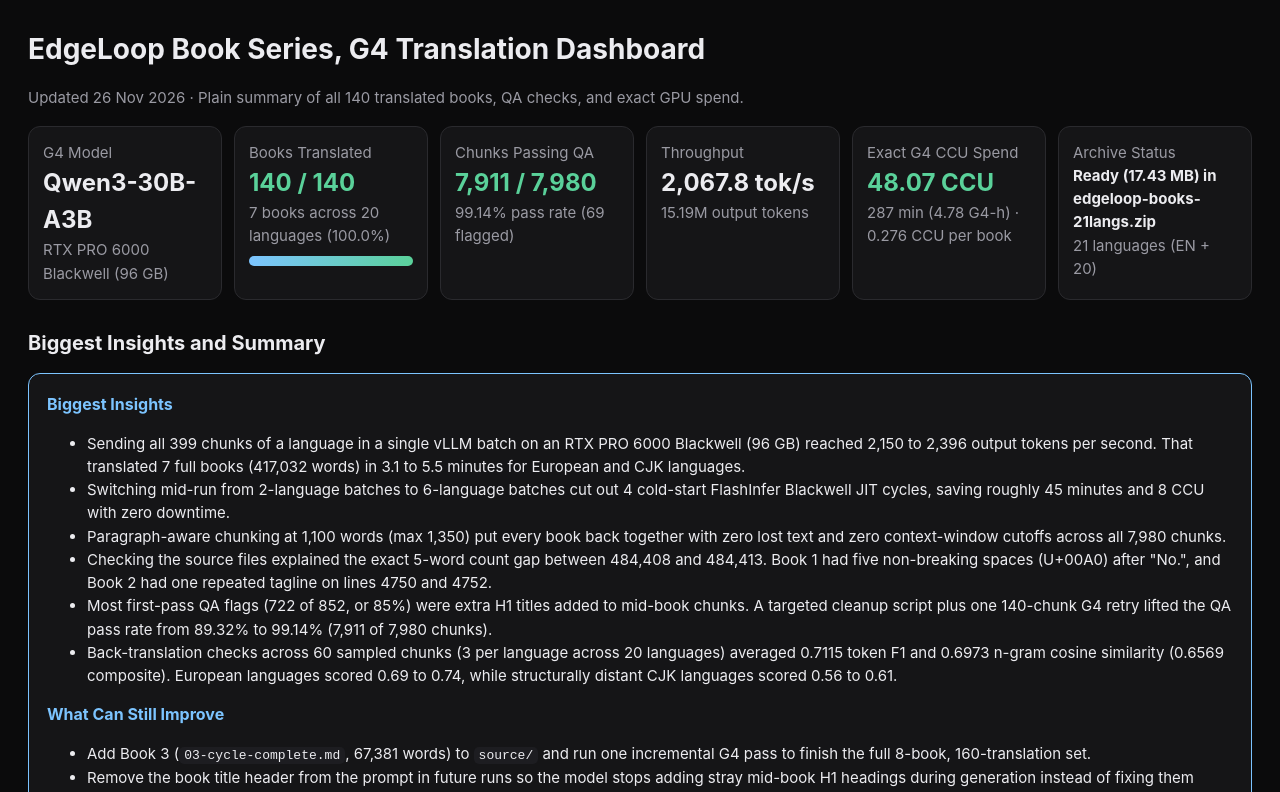
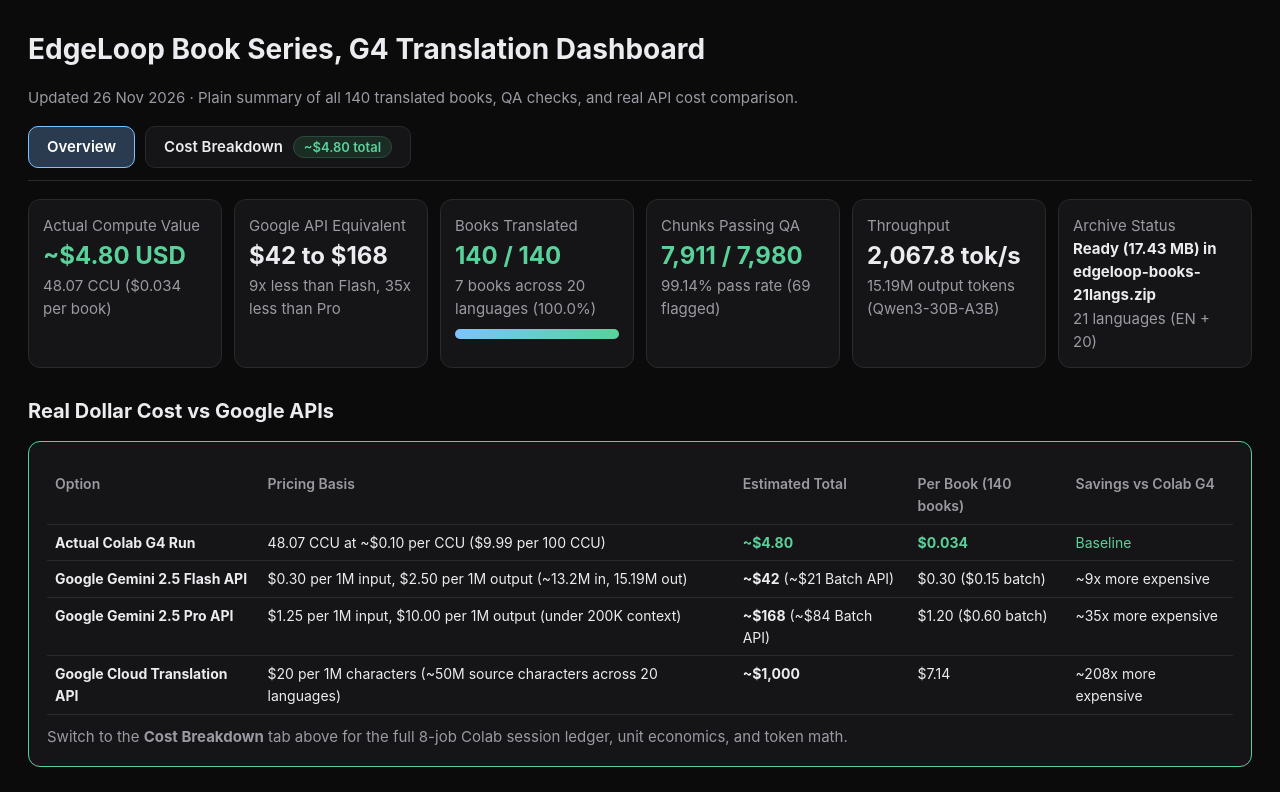
Before and after one commit to theluckystrike/edgeloop-books-dashboard, a plain HTML site: page index.html in a window 1280 px wide. Shown: the top 792 px of the page. Drawn offline with Linux system fonts and the light colour scheme.

Commit message:
Add top cost comparison and dedicated Cost Breakdown tab

```diff
--- a/index.html
+++ b/index.html
@@ -7,6 +7,10 @@
 main{max-width:1280px;margin:0 auto;padding:28px}
 h1{font-size:28px;margin:0 0 6px}h2{font-size:20px;margin:28px 0 10px}h3{font-size:16px;margin:0 0 10px;color:var(--acc)}
 .mute{color:var(--mute)}.ok{color:var(--ok)}.warn{color:var(--warn)}.bad{color:var(--bad)}
+.nav{display:flex;gap:10px;flex-wrap:wrap;margin:16px 0 18px;border-bottom:1px solid var(--line);padding-bottom:12px}
+.nav button{background:var(--card);color:var(--fg);border:1px solid var(--line);border-radius:10px;padding:9px 18px;font:600 15px -apple-system,sans-serif;cursor:pointer}
+.nav button.on{background:#2a3a4f;border-color:var(--acc);color:#fff}
+.view{display:none}.view.on{display:block}
 .kpis{display:grid;grid-template-columns:repeat(auto-fit,minmax(190px,1fr));gap:12px;margin:16px 0}
 .kpi{background:var(--card);border:1px solid var(--line);border-radius:12px;padding:14px}.kpi b{font-size:24px;display:block}
 .card{background:var(--card);border:1px solid var(--line);border-radius:12px;padding:18px;margin:14px 0}
@@ -21,17 +25,37 @@ th{color:var(--mute);font-weight:600}
 code{background:#1d1d21;padding:1px 5px;border-radius:5px;font-size:13px}
 .bar{height:10px;background:#1d1d21;border-radius:999px;overflow:hidden;margin-top:8px}
 .bar>div{height:100%;background:linear-gradient(90deg,var(--acc),var(--ok));width:100.0%}
+.pill{display:inline-block;background:#1b2c25;color:var(--ok);border:1px solid #2b4a3d;border-radius:999px;padding:2px 10px;font-size:13px;font-weight:600;margin-left:6px}
 </style></head><body><main>
 <h1>EdgeLoop Book Series, G4 Translation Dashboard</h1>
-<p class="mute">Updated 26 Nov 2026 &middot; Plain summary of all 140 translated books, QA checks, and exact GPU spend.</p>
+<p class="mute">Updated 26 Nov 2026 &middot; Plain summary of all 140 translated books, QA checks, and real API cost comparison.</p>
+
+<div class="nav">
+  <button data-v="overview" class="on">Overview</button>
+  <button data-v="cost">Cost Breakdown <span class="pill">~$4.80 total</span></button>
+</div>
 
 <div class="kpis">
-  <div class="kpi"><span class="mute">G4 Model</span><b>Qwen3-30B-A3B</b><span class="mute">RTX PRO 6000 Blackwell (96 GB)</span></div>
+  <div class="kpi"><span class="mute">Actual Compute Value</span><b class="ok">~$4.80 USD</b><span class="mute">48.07 CCU ($0.034 per book)</span></div>
+  <div class="kpi"><span class="mute">Google API Equivalent</span><b>$42 to $168</b><span class="mute">9x less than Flash, 35x less than Pro</span></div>
   <div class="kpi"><span class="mute">Books Translated</span><b class="ok">140 / 140</b><span class="mute">7 books across 20 languages (100.0%)</span><div class="bar"><div></div></div></div>
   <div class="kpi"><span class="mute">Chunks Passing QA</span><b class="ok">7,911 / 7,980</b><span class="mute">99.14% pass rate (69 flagged)</span></div>
-  <div class="kpi"><span class="mute">Throughput</span><b>2,067.8 tok/s</b><span class="mute">15.19M output tokens</span></div>
-  <div class="kpi"><span class="mute">Exact G4 CCU Spend</span><b class="ok">48.07 CCU</b><span class="mute">287 min (4.78 G4-h) &middot; 0.276 CCU per book</span></div>
+  <div class="kpi"><span class="mute">Throughput</span><b>2,067.8 tok/s</b><span class="mute">15.19M output tokens (Qwen3-30B-A3B)</span></div>
   <div class="kpi"><span class="mute">Archive Status</span><b style="font-size:15px">Ready (17.43 MB) in edgeloop-books-21langs.zip</b><span class="mute">21 languages (EN + 20)</span></div>
+</div>
+
+<section class="view on" id="view-overview">
+
+<h2>Real Dollar Cost vs Google APIs</h2>
+<div class="card" style="border-color:var(--ok)">
+  <table>
+    <tr><th>Option</th><th>Pricing Basis</th><th>Estimated Total</th><th>Per Book (140 books)</th><th>Savings vs Colab G4</th></tr>
+    <tr><td><b>Actual Colab G4 Run</b></td><td>48.07 CCU at ~$0.10 per CCU ($9.99 per 100 CCU)</td><td class="ok"><b>~$4.80</b></td><td class="ok"><b>$0.034</b></td><td class="ok">Baseline</td></tr>
+    <tr><td><b>Google Gemini 2.5 Flash API</b></td><td>$0.30 per 1M input, $2.50 per 1M output (~13.2M in, 15.19M out)</td><td><b>~$42</b> (~$21 Batch API)</td><td>$0.30 ($0.15 batch)</td><td>~9x more expensive</td></tr>
+    <tr><td><b>Google Gemini 2.5 Pro API</b></td><td>$1.25 per 1M input, $10.00 per 1M output (under 200K context)</td><td><b>~$168</b> (~$84 Batch API)</td><td>$1.20 ($0.60 batch)</td><td>~35x more expensive</td></tr>
+    <tr><td><b>Google Cloud Translation API</b></td><td>$20 per 1M characters (~50M source characters across 20 languages)</td><td><b>~$1,000</b></td><td>$7.14</td><td>~208x more expensive</td></tr>
+  </table>
+  <p class="mute" style="margin:10px 0 0">Switch to the <b>Cost Breakdown</b> tab above for the full 8-job Colab session ledger, unit economics, and token math.</p>
 </div>
 
 <h2>Biggest Insights and Summary</h2>
@@ -278,7 +302,31 @@ code{background:#1d1d21;padding:1px 5px;border-radius:5px;font-size:13px}
 <p>Sebutkan jenisnya sebelum Anda melepaskan. Diagnostik akan menunjukkan apakah pelepasan terakhir berada dalam rentang yang bermanfaat. Diagnostik tidak akan menyebutkan jenisnya untuk Anda. Seseorang mendorong. Anda mundur. Anda biarkan mereka. Gesekan berkurang dan Anda merasa dewasa. Pada masalah jenis yang tepat, itu benar-benar tepat, dan merupakan salah satu hal paling membebaskan yang bisa dipelaja</p></div>
 </div>
 
-<h2>5. Google Ultra CCU Usage and Unit Economics</h2>
+<h2>5. Back-Translation Semantic Fidelity</h2>
+<div class="card">
+  <p>60 sampled chunks &middot; Average semantic similarity <b class='ok'>0.6569</b> &middot; Lowest score <b>0.4874</b></p>
+</div>
+
+</section>
+
+<section class="view" id="view-cost">
+
+<h2>Real API Cost Comparison (48.07 CCU vs Google Paid APIs)</h2>
+<div class="card" style="border-color:var(--ok)">
+  <p>This run processed roughly <b>13.2M input tokens</b> (417,032 source words across 20 languages plus prompt and glossary overhead across 8,180 chunk calls) and generated <b>15.19M output tokens</b> across 140 books, 140 QA retries, and 60 back-translation checks.</p>
+  <table>
+    <tr><th>Option</th><th>Pricing Basis</th><th>Input Cost</th><th>Output Cost</th><th>Estimated Total</th><th>Per Book (140)</th></tr>
+    <tr><td><b>Actual Colab G4 Run</b></td><td>48.07 CCU at ~$0.10 per CCU ($9.99 per 100 CCU)</td><td>Included</td><td>Included</td><td class="ok"><b>~$4.80</b></td><td class="ok"><b>$0.034</b></td></tr>
+    <tr><td><b>Gemini 2.5 Flash (Standard)</b></td><td>$0.30 per 1M in, $2.50 per 1M out</td><td>$3.96</td><td>$37.98</td><td><b>~$41.94</b></td><td>$0.300</td></tr>
+    <tr><td><b>Gemini 2.5 Flash (Batch 50% off)</b></td><td>$0.15 per 1M in, $1.25 per 1M out</td><td>$1.98</td><td>$18.99</td><td><b>~$20.97</b></td><td>$0.150</td></tr>
+    <tr><td><b>Gemini 2.5 Pro (Standard)</b></td><td>$1.25 per 1M in, $10.00 per 1M out</td><td>$16.50</td><td>$151.90</td><td><b>~$168.40</b></td><td>$1.203</td></tr>
+    <tr><td><b>Gemini 2.5 Pro (Batch 50% off)</b></td><td>$0.625 per 1M in, $5.00 per 1M out</td><td>$8.25</td><td>$75.95</td><td><b>~$84.20</b></td><td>$0.601</td></tr>
+    <tr><td><b>Google Cloud Translation API</b></td><td>$20 per 1M characters (~50M chars total)</td><td>Flat char rate</td><td>Included</td><td><b>~$1,000.00</b></td><td>$7.143</td></tr>
+  </table>
+  <p class="mute" style="margin:10px 0 0">Running Qwen3-30B-A3B on a Colab G4 GPU (RTX PRO 6000 Blackwell, 96 GB) cost roughly <b>9x less than Gemini 2.5 Flash</b>, <b>35x less than Gemini 2.5 Pro</b>, and <b>over 200x less than Google Cloud Translation API</b>.</p>
+</div>
+
+<h2>Google Ultra CCU Usage and Exact Session Ledger</h2>
 <div class="card">
   <div class="kpis">
     <div class="kpi"><span class="mute">Total Project CCU</span><b class="ok">48.07 CCU</b><span class="mute">8 completed G4 VMs (287 min)</span></div>
@@ -302,12 +350,16 @@ code{background:#1d1d21;padding:1px 5px;border-radius:5px;font-size:13px}
   </table>
 </div>
 
-<h2>6. Back-Translation Semantic Fidelity</h2>
-<div class="card">
-  <p>60 sampled chunks &middot; Average semantic similarity <b class='ok'>0.6569</b> &middot; Lowest score <b>0.4874</b></p>
-</div>
+</section>
 
 <script>
+function setView(v){
+  document.querySelectorAll('.nav button').forEach(b=>b.classList.toggle('on',b.dataset.v===v));
+  document.querySelectorAll('.view').forEach(s=>s.classList.toggle('on',s.id==='view-'+v));
+  if(v==='cost'){history.replaceState(null,'','#cost')}else{history.replaceState(null,'','#overview')}
+}
+document.querySelectorAll('.nav button').forEach(b=>b.onclick=()=>setView(b.dataset.v));
+if(location.hash==='#cost')setView('cost');
 document.querySelectorAll('.tabs button').forEach(b=>b.onclick=()=>{
   document.querySelectorAll('.tabs button').forEach(x=>x.classList.toggle('on',x===b));
   document.querySelectorAll('.docpane').forEach(p=>p.classList.toggle('on',p.id==='doc-'+b.dataset.l));
```
